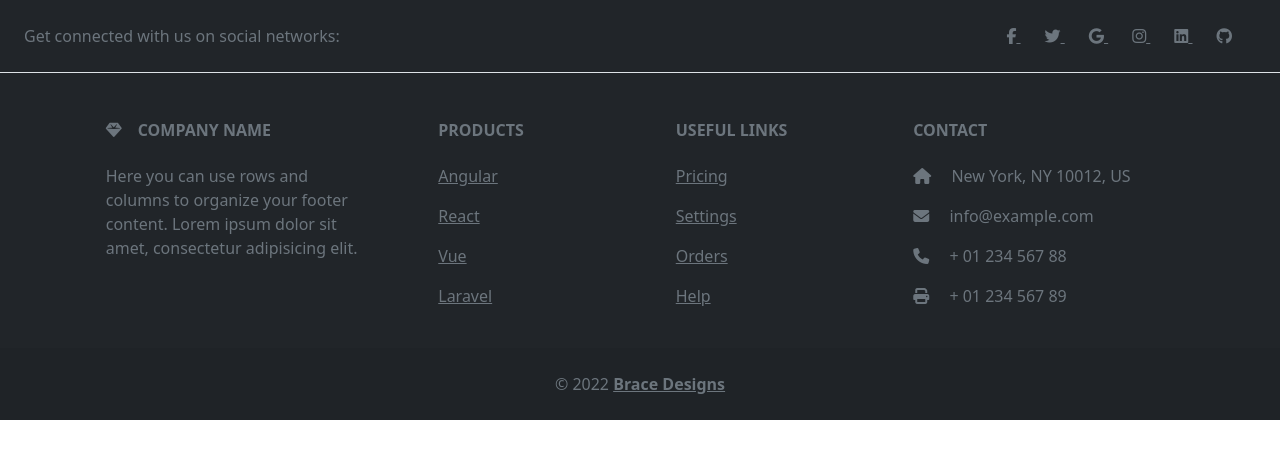
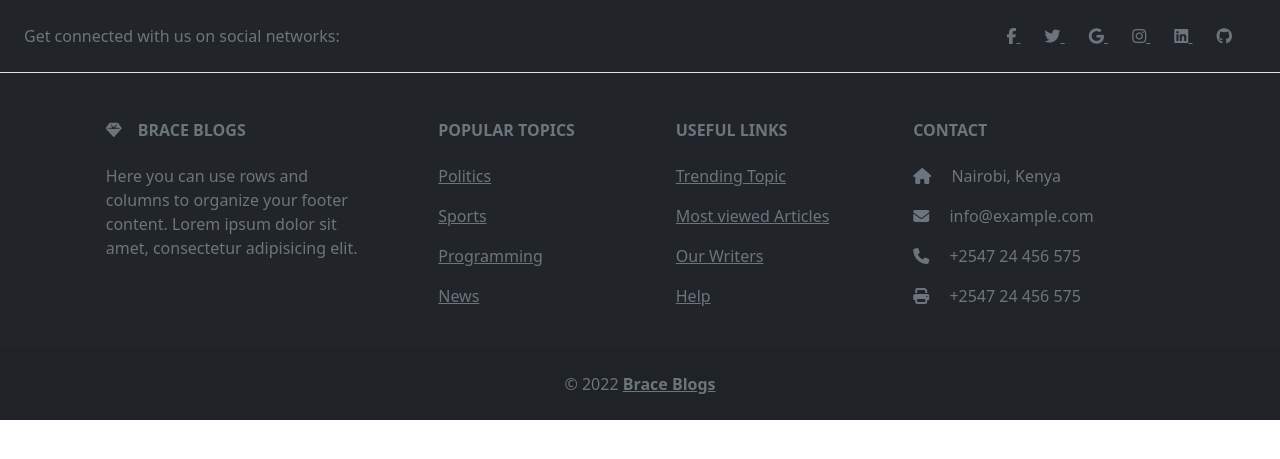
Before and after one commit to Morvin-Ian/php-blog-website, a PHP site: page /includes/footer.php in a window 1280 px wide. Shown: the top 459 px of the page. Run offline with PHP 8.4, Linux system fonts and the light colour scheme; some libraries are stand-ins or nearby versions.

Commit message:
final touches

```diff
--- a/blog_post/create_post.php
+++ b/blog_post/create_post.php
@@ -54,3 +54,6 @@
  </form>
 
 </div>
+<script>
+  CKEDITOR.replace( 'content' );
+</script>
--- a/includes/footer.php
+++ b/includes/footer.php
@@ -46,7 +46,7 @@
         <div class="col-md-3 col-lg-4 col-xl-3 mx-auto mb-4">
           <!-- Content -->
           <h6 class="text-uppercase fw-bold mb-4">
-            <i class="fas fa-gem me-3"></i>Company name
+            <i class="fas fa-gem me-3"></i>Brace Blogs
           </h6>
           <p>
             Here you can use rows and columns to organize your footer content. Lorem ipsum
@@ -59,19 +59,19 @@
         <div class="col-md-2 col-lg-2 col-xl-2 mx-auto mb-4">
           <!-- Links -->
           <h6 class="text-uppercase fw-bold mb-4">
-            Products
+            Popular Topics
           </h6>
           <p>
-            <a href="#!" class="text-reset">Angular</a>
+            <a href="#!" class="text-reset">Politics</a>
           </p>
           <p>
-            <a href="#!" class="text-reset">React</a>
+            <a href="#!" class="text-reset">Sports</a>
           </p>
           <p>
-            <a href="#!" class="text-reset">Vue</a>
+            <a href="#!" class="text-reset">Programming</a>
           </p>
           <p>
-            <a href="#!" class="text-reset">Laravel</a>
+            <a href="#!" class="text-reset">News</a>
           </p>
         </div>
         <!-- Grid column -->
@@ -83,13 +83,13 @@
             Useful links
           </h6>
           <p>
-            <a href="#!" class="text-reset">Pricing</a>
+            <a href="#!" class="text-reset">Trending Topic</a>
           </p>
           <p>
-            <a href="#!" class="text-reset">Settings</a>
+            <a href="#!" class="text-reset">Most viewed Articles</a>
           </p>
           <p>
-            <a href="#!" class="text-reset">Orders</a>
+            <a href="#!" class="text-reset">Our Writers</a>
           </p>
           <p>
             <a href="#!" class="text-reset">Help</a>
@@ -101,13 +101,13 @@
         <div class="col-md-4 col-lg-3 col-xl-3 mx-auto mb-md-0 mb-4">
           <!-- Links -->
           <h6 class="text-uppercase fw-bold mb-4">Contact</h6>
-          <p><i class="fas fa-home me-3"></i> New York, NY 10012, US</p>
+          <p><i class="fas fa-home me-3"></i> Nairobi, Kenya</p>
           <p>
             <i class="fas fa-envelope me-3"></i>
             info@example.com
           </p>
-          <p><i class="fas fa-phone me-3"></i> + 01 234 567 88</p>
-          <p><i class="fas fa-print me-3"></i> + 01 234 567 89</p>
+          <p><i class="fas fa-phone me-3"></i> +2547 24 456 575</p>
+          <p><i class="fas fa-print me-3"></i> +2547 24 456 575</p>
         </div>
         <!-- Grid column -->
       </div>
@@ -119,7 +119,7 @@
   <!-- Copyright -->
   <div class="text-center p-4" style="background-color: rgba(0, 0, 0, 0.05);">
     © <?php echo date('Y');?>
-    <a class="text-reset fw-bold" href="https://mdbootstrap.com/">Brace Designs</a>
+    <a class="text-reset fw-bold" href="https://github.com/Morvin-Ian/">Brace Blogs</a>
   </div>
   <!-- Copyright -->
 </footer>
--- a/includes/header.php
+++ b/includes/header.php
@@ -6,6 +6,7 @@
     <meta name="viewport" content="width=device-width, initial-scale=1.0">
     <title>Brace Blog |</title>
     <link rel="stylesheet" href="../static/css/all.css">
+    <script src="https://cdn.ckeditor.com/4.16.2/standard/ckeditor.js"></script>
     <script src="https://kit.fontawesome.com/ff17244aa6.js" crossorigin="anonymous"></script>
     <link href="https://cdn.jsdelivr.net/npm/bootstrap@5.2.0/dist/css/bootstrap.min.css" rel="stylesheet" integrity="sha384-gH2yIJqKdNHPEq0n4Mqa/HGKIhSkIHeL5AyhkYV8i59U5AR6csBvApHHNl/vI1Bx" crossorigin="anonymous">
 </head>
--- a/includes/navbar.php
+++ b/includes/navbar.php
@@ -19,7 +19,7 @@
 <body>
 <nav class="navbar navbar-expand-lg navbar-dark bg-dark">
   <div class="container-fluid">
-    <a class="navbar-brand" href="#">Brace Blog |</a>
+    <a class="navbar-brand" href="#"><i class="fas fa-gem"></i> Brace Blogs |</a>
     <button class="navbar-toggler" type="button" data-bs-toggle="collapse" data-bs-target="#navbarSupportedContent" aria-controls="navbarSupportedContent" aria-expanded="false" aria-label="Toggle navigation">
       <span class="navbar-toggler-icon"></span>
     </button>
@@ -47,7 +47,7 @@
           <li class="nav-item">
            <form style="display: inline-block;" method="GET" action="user/profile.php">
                 <input type="hidden" name=username value="<?php echo $_SESSION['username']; ?>" >
-                <button style="margin-left:650px; background-color:transparent; border:none;"  class="nav-link"  type="submit"><i class="fas fa-user-circle"></i>  <?php echo $_SESSION['username']?></button>
+                <button style="margin-left:600px; background-color:transparent; border:none;"  class="nav-link"  type="submit"><i class="fas fa-user-circle"></i>  <?php echo $_SESSION['username']?></button>
             </form>
 
           </li>
@@ -56,7 +56,7 @@
          </li>
         <?php else:?>
           <li class="nav-item">
-            <a style="margin-left:650px;" class="nav-link" href="user/register.php"><i class="fas fa-user"></i> Register</a>
+            <a style="margin-left:600px;" class="nav-link" href="user/register.php"><i class="fas fa-user"></i> Register</a>
           </li>
           <li class="nav-item">
             <a style="margin-left:10px;" class="nav-link" href="user/login.php"> <i class="fas fa-arrow-right"></i> Login</a>
```
Also changed, not shown: blog_post/edit_post.php (+8 -3 lines), blog_post/post_detail.php (+17 -14 lines), index.php (+59 -16 lines), user/mail.php (added).
